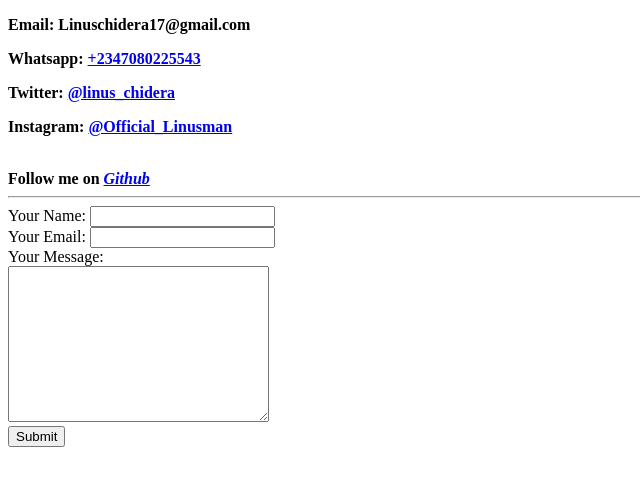
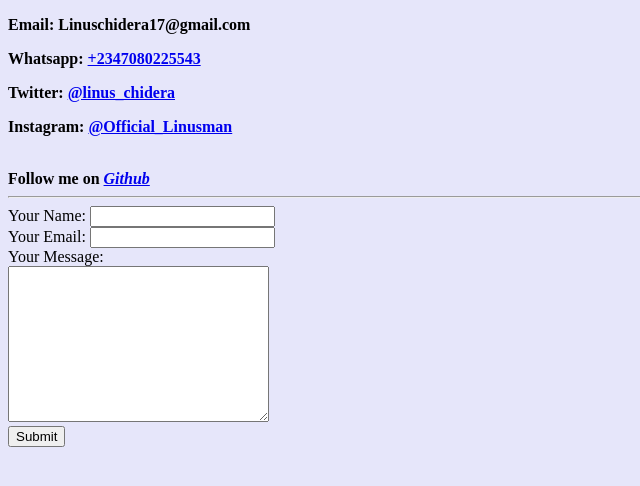
Before and after one commit to Linusman001/LINUX, a plain HTML site: page contact.html in a window 1280 px wide. Shown: the whole page, without its empty margins (0-640 px from the left). Drawn offline with Linux system fonts and the light colour scheme.

Commit message:
Updated contact.html

```diff
--- a/contact.html
+++ b/contact.html
@@ -6,7 +6,7 @@
   <title>Contact Me</title>
 </head>
 
-<body>
+<body bgcolor="E6E6FA">
   <p><strong>Email: Linuschidera17@gmail.com</strong></p>
   <p><strong>Whatsapp: <a href="https://wa.me/+2347080225543">+2347080225543</a></strong></p>
   <p><strong>Twitter: <a href="https://www.Twitter.com/linus_chidera">@linus_chidera</a></strong></p>
```
Also changed, not shown: images/Linux.jpg (added).
